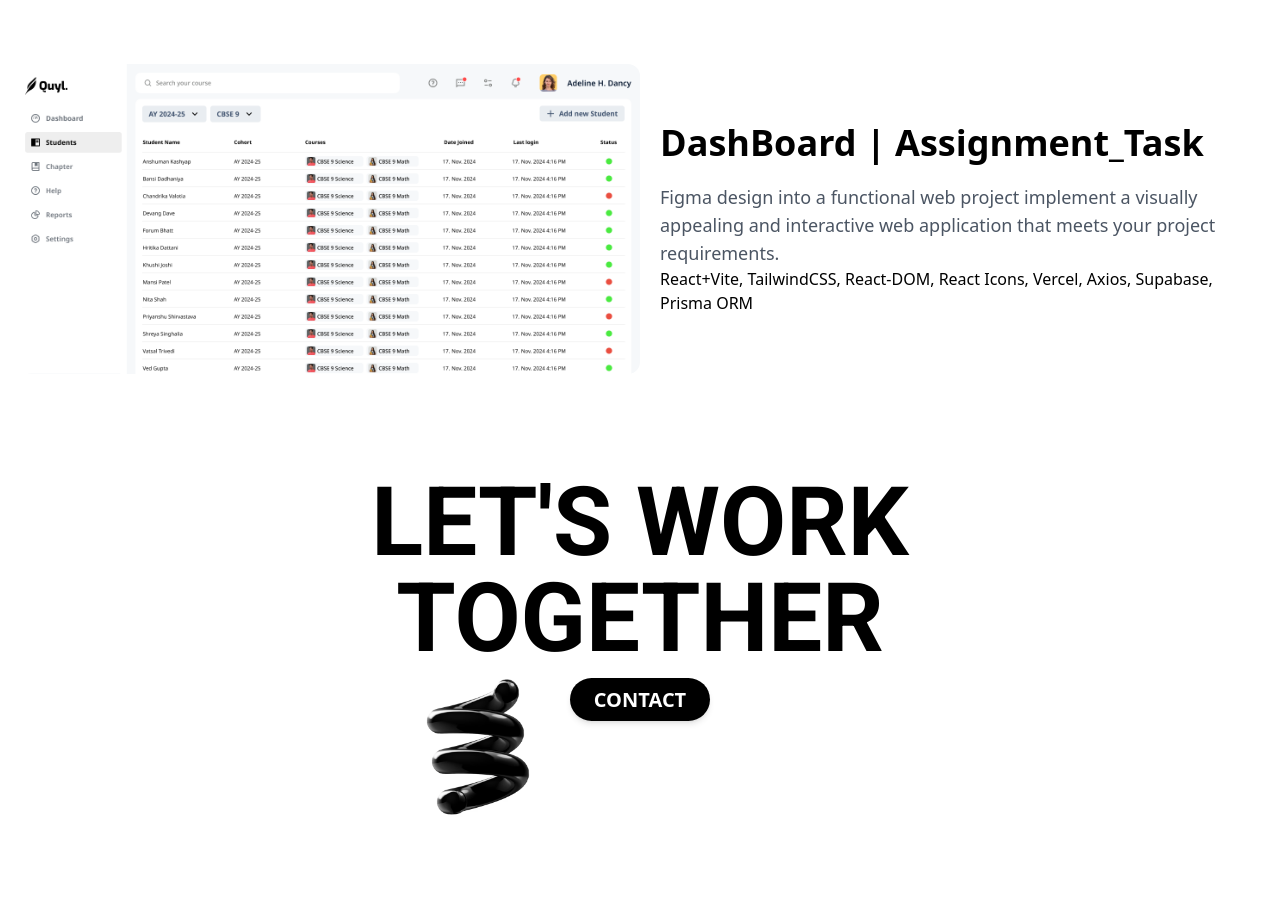
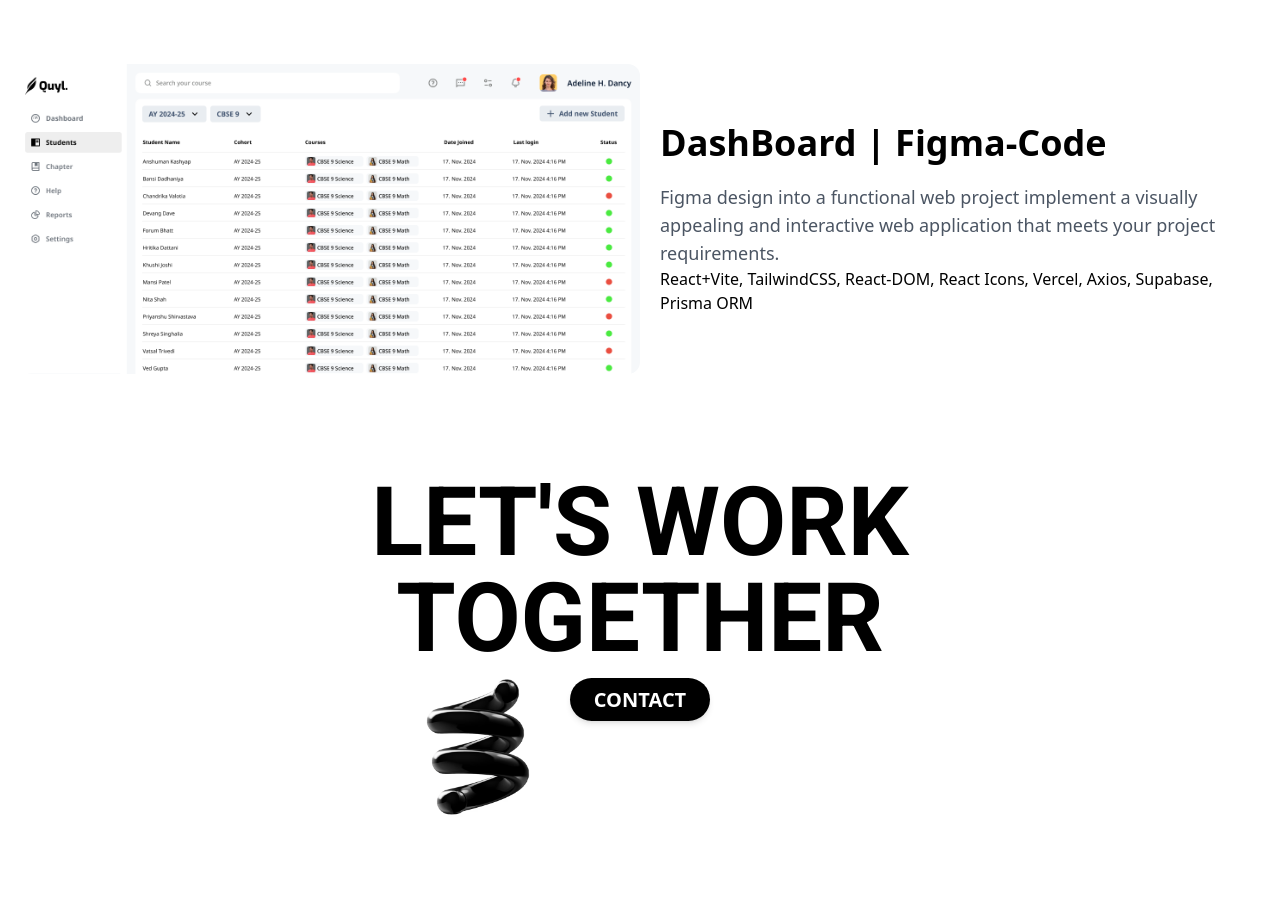
Before and after one commit to Abhishekk-bari/Port_Folio, a React (Vite) app: page /project in a window 1280 px wide. Shown: the part 1660-2562 px from the top of the page. Built offline with nearby package versions, Linux system fonts and the light colour scheme.

Commit message:
some text

```diff
--- a/src/pages/Project.jsx
+++ b/src/pages/Project.jsx
@@ -110,7 +110,7 @@ function Project() {
             className="w-full md:w-1/2 rounded-xl"
           />
           <div className="mt-5 md:mt-0 md:ml-5 text-left">
-            <h2 className="text-2xl md:text-4xl font-semibold">DashBoard | Assignment_Task</h2>
+            <h2 className="text-2xl md:text-4xl font-semibold">DashBoard | Figma-Code</h2>
             <p className="text-sm md:text-lg text-gray-600 pt-2 md:pt-5">Figma design into a functional web project
             implement a visually appealing and interactive web application that meets your project requirements.
             </p>
```
